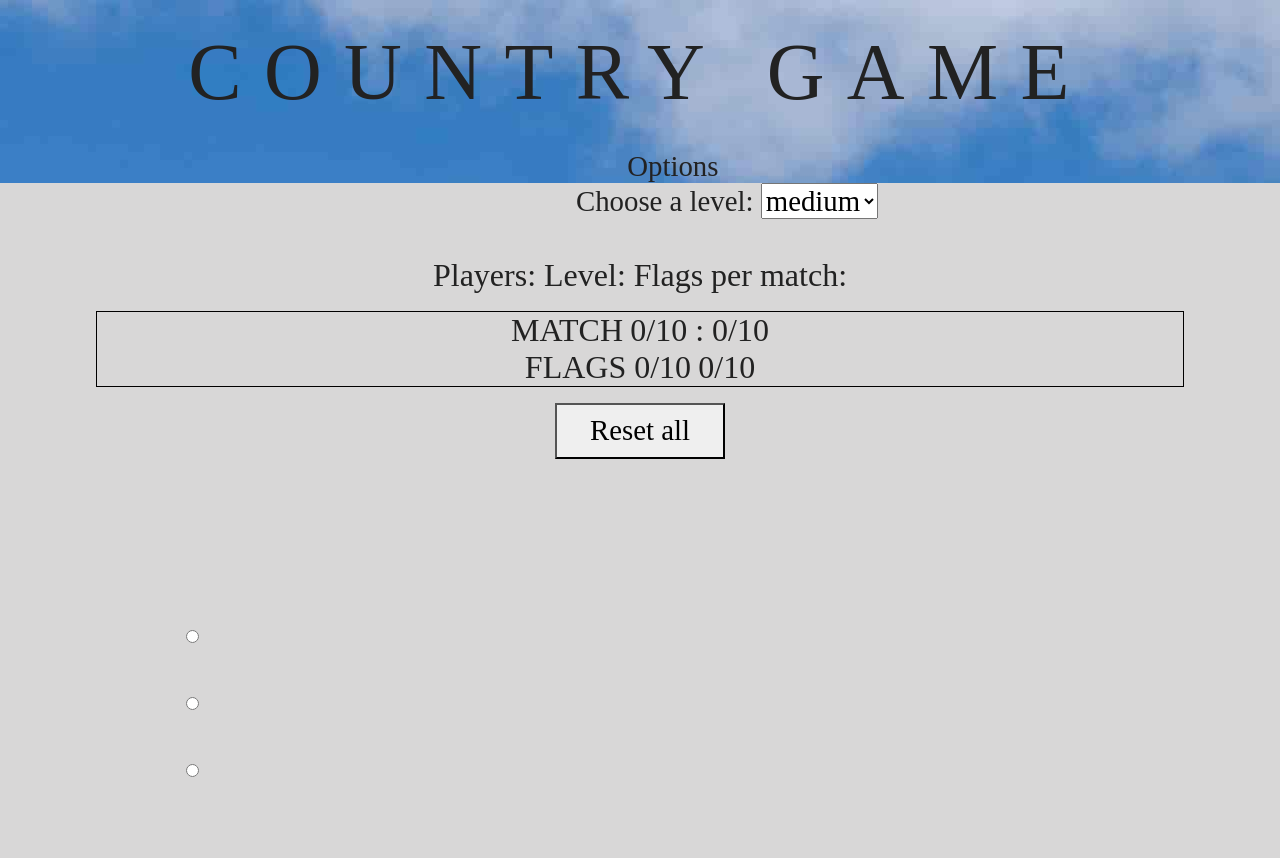
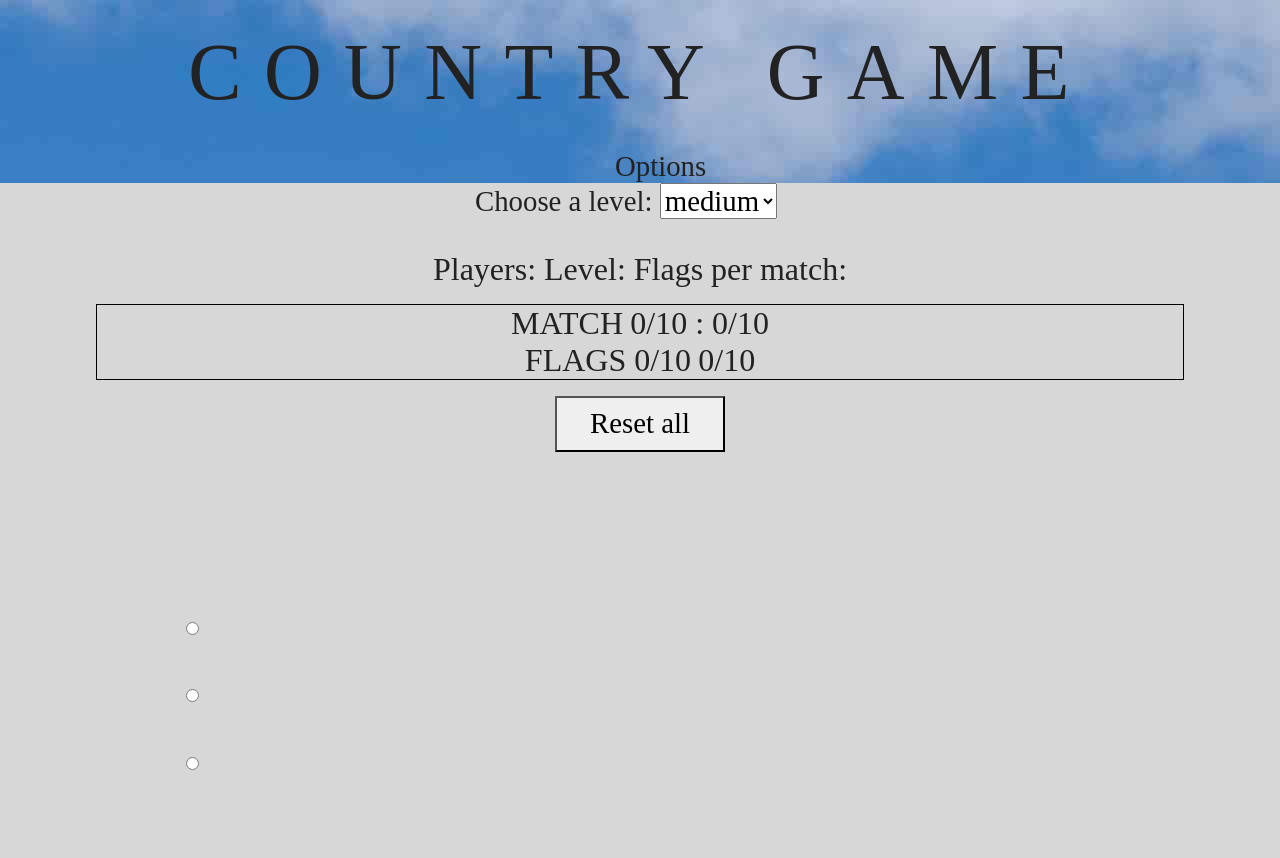
Before and after one commit to toomec2105/country-api-flags-game, a website: page src/index.html in a window 1280 px wide. Shown: the top 858 px of the page. Drawn offline with Linux system fonts and the light colour scheme; a web font is replaced by a local one.

Commit message:
working lvl choice

```diff
--- a/src/styles/style.css
+++ b/src/styles/style.css
@@ -7,11 +7,13 @@ background: url(../imgs/sky.jpg) no-repeat;
 }
 
 #settings{
-    margin-left: 49%;
+    width: 50px;
+    margin: 0 auto;
 
 }
 #optionsPage{
-    margin-left: 45%;
+    width: 330px;
+    margin: 0 auto;
 }
 
 #submit{
--- a/src/styles/typography.css
+++ b/src/styles/typography.css
@@ -36,7 +36,7 @@ p#copyRight{
 }
 @media screen and (min-width: 300px) {
       .scoreBoard, span {
-      font-size: 1.2rem;
+      font-size: 1rem;
    }
 }
 @media screen and (min-width: 400px) {
```
